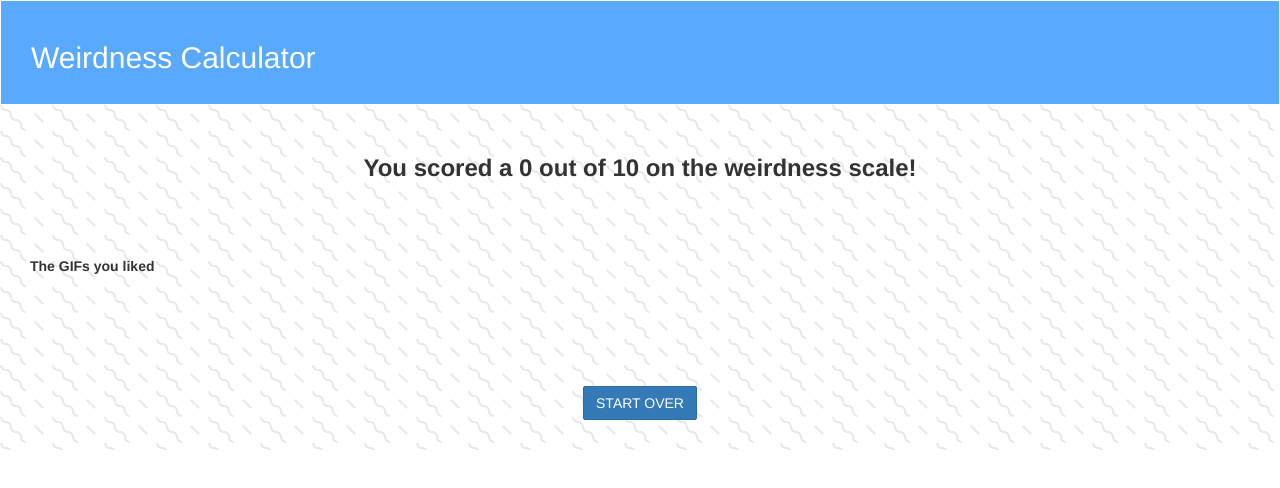
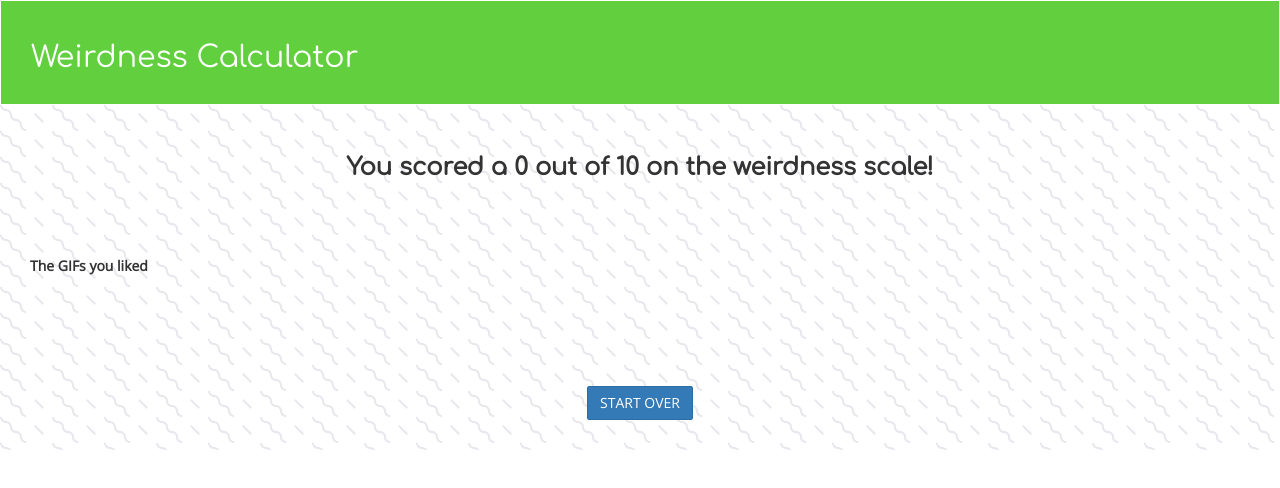
Before and after one commit to johnsontayler/politech-giphy-app, a React app: page /results in a window 1280 px wide. Shown: the top 488 px of the page. Built offline with nearby package versions, Linux system fonts and the light colour scheme.

Commit message:
app fonts and colors change

```diff
--- a/assets/stylesheets/application.scss
+++ b/assets/stylesheets/application.scss
@@ -1,5 +1,21 @@
 body {
-  font-family: Helvetica;
+  font-family: 'Open Sans', sans-serif;
+}
+
+h2, h3 {
+  font-family: 'Comfortaa', cursive;
+}
+
+.btn:focus, .form-control:focus {
+  border-color: none;
+  box-shadow: none;
+  outline: none;
+  outline-offset: none;
+}
+
+form:focus {
+  border: none;
+  box-shadow: none;
 }
 
 #root > div {
@@ -10,9 +26,8 @@
   padding: 20px 30px 20px 30px;
   border: 1px solid;
   font-size: 2.6em;
-  background-color: #007bff;
+  background-color: #62d03e;
   color: white;
-  opacity: .65;
 }
 
 .main-content {
--- a/templates/index.html
+++ b/templates/index.html
@@ -4,6 +4,7 @@
 <head>
   <meta charset="UTF-8">
   <link rel="stylesheet" href="https://maxcdn.bootstrapcdn.com/bootstrap/3.3.7/css/bootstrap.min.css">
+  <link href="https://fonts.googleapis.com/css?family=Comfortaa|Open+Sans&display=swap" rel="stylesheet">
   <link rel="stylesheet" href="https://cdnjs.cloudflare.com/ajax/libs/font-awesome/4.7.0/css/font-awesome.min.css">
   <title>Politech Giphy App</title>
   <link rel="shortcut icon" href="https://media.giphy.com/media/FMnVZzDALopvG/giphy.gif">
```
